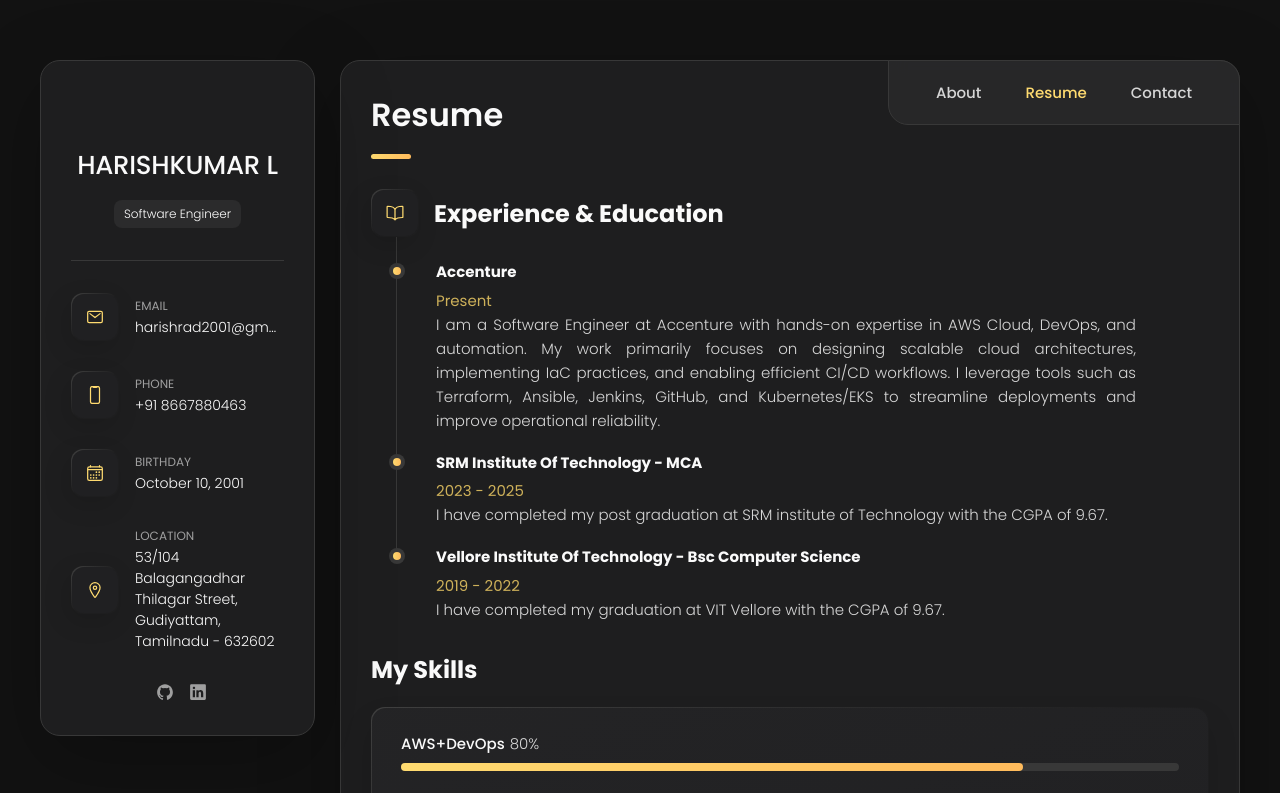
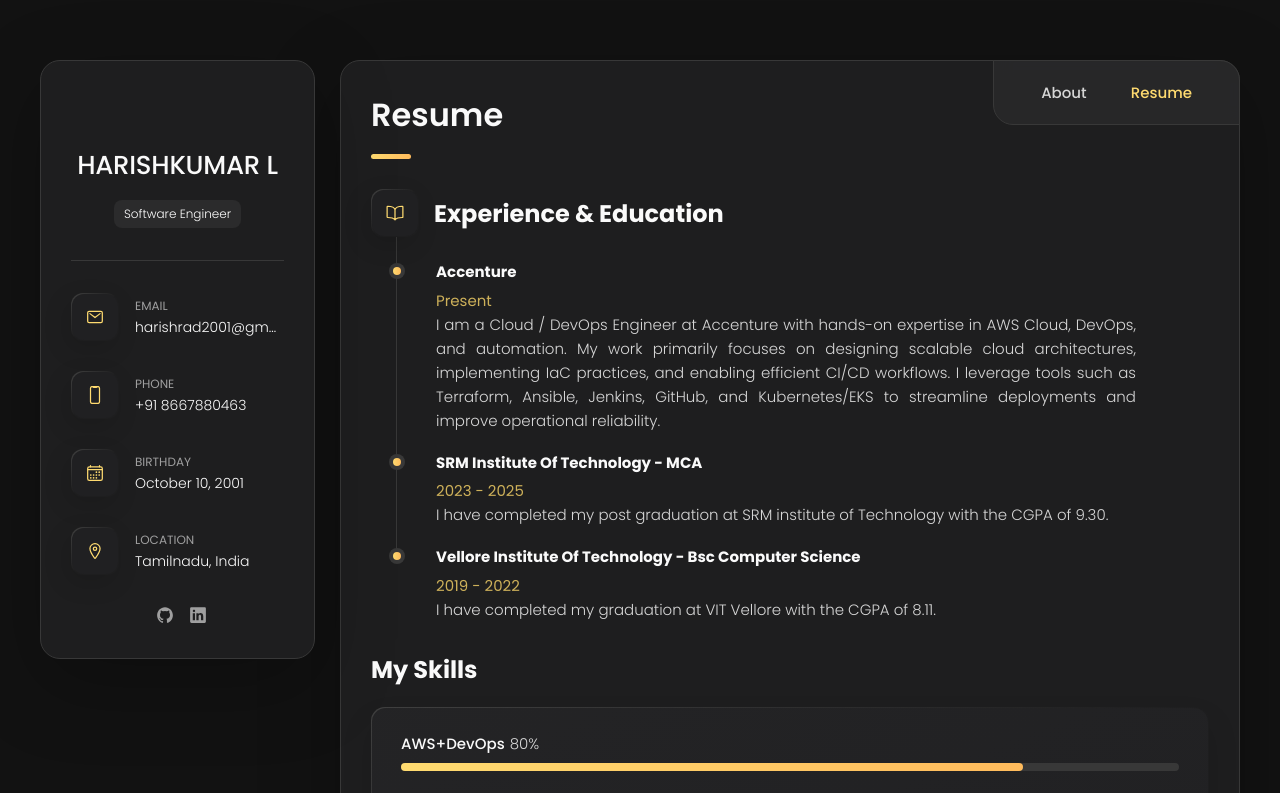
Before and after one commit to HarRad30/my_profile, a plain HTML site: page index.html in a window 1280 px wide. Both pictures are taken after a click on the button "Resume". Shown: the top 793 px of the page. Drawn offline with nearby package versions, Linux system fonts and the light colour scheme.

Commit message:
Update index.html

```diff
--- a/index.html
+++ b/index.html
@@ -37,7 +37,7 @@
                         <div class="contact-info">
                             <p class="contact-title">Email</p>
 
-                            <a href="mailto:mdammal7862@gmail.com" class="contact-link">harishrad2001@gmail.com</a>
+                            <a href="mailto:harishrad2001@gmail.com" class="contact-link">harishrad2001@gmail.com</a>
                         </div>
                     </li>
 
@@ -49,7 +49,7 @@
                         <div class="contact-info">
                             <p class="contact-title">Phone</p>
 
-                            <a href="tel:+919667124661" class="contact-link">+91 8667880463</a>
+                            <a href="tel:+918667880463" class="contact-link">+91 8667880463</a>
                         </div>
                     </li>
 
@@ -61,7 +61,7 @@
                         <div class="contact-info">
                             <p class="contact-title">Birthday</p>
 
-                            <time datetime="2003-01-26">October 10, 2001</time>
+                            <time datetime="2001-10-10">October 10, 2001</time>
                         </div>
                     </li>
 
@@ -73,7 +73,7 @@
                         <div class="contact-info">
                             <p class="contact-title">Location</p>
                             <a href="https://maps.app.goo.gl/wfyGx18XkdMj3wQk7" target="_blank">
-                            <address>53/104 Balagangadhar Thilagar Street, Gudiyattam, Tamilnadu - 632602</address>
+                            <address>Tamilnadu, India</address>
                             </a>
                         </div>
                     </li>
@@ -95,7 +95,7 @@
                     <li class="navbar-item"><button class="navbar-link" data-nav-link>Resume</button></li>
 <!--                     <li class="navbar-item"><button class="navbar-link" data-nav-link>Portfolio</button></li> -->
                     <!-- <li class="navbar-item"><button class="navbar-link" data-nav-link>Blog</button></li> -->
-                    <li class="navbar-item"><button class="navbar-link" data-nav-link>Contact</button></li>
+                   <!-- <li class="navbar-item"><button class="navbar-link" data-nav-link>Contact</button></li> -->
                 </ul>
             </nav>
 
@@ -105,7 +105,7 @@
                 </header>
 
                 <section class="about-text">
-                    <p>I am a Software Engineer at Accenture with hands-on expertise in AWS Cloud, DevOps, and automation. My work primarily focuses on designing scalable cloud architectures, implementing IaC practices, and enabling efficient CI/CD workflows. I leverage tools such as Terraform, Ansible, Jenkins, GitHub, and Kubernetes/EKS to streamline deployments and improve operational reliability.                    </p>
+                    <p>I am a Cloud / DevOps Engineer with hands-on expertise in AWS Cloud, DevOps, and automation. My work primarily focuses on designing scalable cloud architectures, implementing IaC practices, and enabling efficient CI/CD workflows. I leverage tools such as Terraform, Ansible, Jenkins, GitHub, and Kubernetes/EKS to streamline deployments and improve operational reliability.                    </p>
                     <p>I have strong experience in serverless (Lambda), containerization, cloud monitoring (Grafana/CloudWatch), and automation using Python and Shell Scripting. I enjoy solving complex cloud challenges, improving system performance, reducing manual effort through automation, and building secure, production-ready cloud environments.</p>
                     <p>Passionate about continuous learning and cloud innovation, I aim to create solutions that deliver speed, reliability, and business value. </p>
                 </section>
@@ -180,19 +180,19 @@
                         <li class="timeline-item">
                             <h4 class="h4 timeline-item-title">Accenture</h4>
                             <span>Present</span>
-                            <p class="timeline-text">I am a Software Engineer at Accenture with hands-on expertise in AWS Cloud, DevOps, and automation. My work primarily focuses on designing scalable cloud architectures, implementing IaC practices, and enabling efficient CI/CD workflows. I leverage tools such as Terraform, Ansible, Jenkins, GitHub, and Kubernetes/EKS to streamline deployments and improve operational reliability.</p>
+                            <p class="timeline-text">I am a Cloud / DevOps Engineer at Accenture with hands-on expertise in AWS Cloud, DevOps, and automation. My work primarily focuses on designing scalable cloud architectures, implementing IaC practices, and enabling efficient CI/CD workflows. I leverage tools such as Terraform, Ansible, Jenkins, GitHub, and Kubernetes/EKS to streamline deployments and improve operational reliability.</p>
                         </li>
 
                         <li class="timeline-item">
                             <h4 class="h4 timeline-item-title">SRM Institute of Technology - MCA</h4>
                             <span>2023 - 2025</span>
-                            <p class="timeline-text">I have completed my post graduation at SRM institute of Technology with the CGPA of 9.67.</p>
+                            <p class="timeline-text">I have completed my post graduation at SRM institute of Technology with the CGPA of 9.30.</p>
                         </li>
 
                         <li class="timeline-item">
                             <h4 class="h4 timeline-item-title">Vellore Institute of Technology - Bsc Computer Science</h4>
                             <span>2019 - 2022</span>
-                            <p class="timeline-text">I have completed my graduation at VIT Vellore with the CGPA of 9.67.</p>
+                            <p class="timeline-text">I have completed my graduation at VIT Vellore with the CGPA of 8.11.</p>
                         </li>
                     </ol>
                 </section>
@@ -246,6 +246,7 @@
                         <li class="skills-item">
                             <div class="title-wrapper">
                                 <h5 class="h5">Python</h5>
+                                <data value="50">70%</data>
                             </div>
 
                             <div class="skills-progress-bg">
@@ -419,7 +420,7 @@
             </article>
 
 
-            <article class="contact " data-page="contact">
+ <!--           <article class="contact " data-page="contact">
                 <header>
                     <h2 class="h2 article-title">Contact</h2>
                 </header>
@@ -447,7 +448,7 @@
                         </button>
                     </form>
                 </section>
-            </article>
+            </article> -->
         </div>
     </main>
   <div style="color:#1d1e22;"></div>
```
